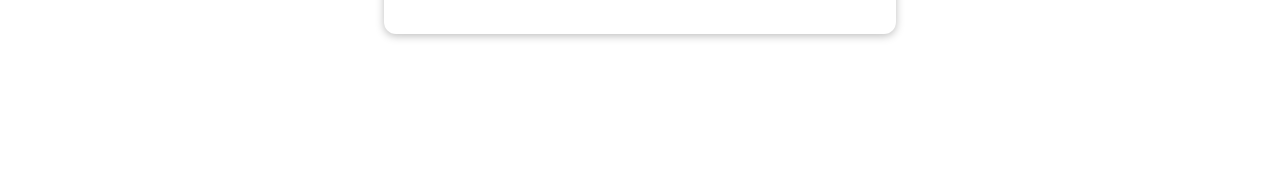
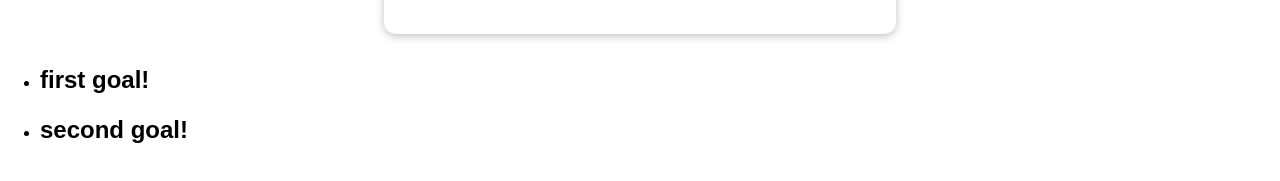
Before and after one commit to fuadsuleyman/vue-component-deep, a Vue app: page / in a window 1280 px wide. Shown: the part 327-508 px from the top of the page. Built offline with nearby package versions, Linux system fonts and the light colour scheme.

Commit message:
additional advance info about slots

```diff
--- a/src/App.vue
+++ b/src/App.vue
@@ -7,21 +7,28 @@
       :info-text="activeUser.description"
       :role="activeUser.role"
     ></user-info>
+    <course-goals>
+      <template #default="slotProps">
+        <h2>{{ slotProps.item }}</h2>
+        <h1>{{ slotProps['another-prop'] }}</h1>
+      </template>
+    </course-goals>
   </div>
 </template>
 
 <script>
-import TheHeader from './components/TheHeader.vue';
-import BadgeList from './components/BadgeList.vue';
-import UserInfo from './components/UserInfo.vue';
+import TheHeader from "./components/TheHeader.vue";
+import BadgeList from "./components/BadgeList.vue";
+import UserInfo from "./components/UserInfo.vue";
+import CourseGoals from "./components/CourseGoals.vue";
 export default {
-  components: {TheHeader, BadgeList, UserInfo},
+  components: { TheHeader, BadgeList, UserInfo, CourseGoals },
   data() {
     return {
       activeUser: {
-        name: 'Maximilian Schwarzmüller',
-        description: 'Site owner and admin',
-        role: 'admin',
+        name: "Maximilian Schwarzmüller",
+        description: "Site owner and admin",
+        role: "admin",
       },
     };
   },
--- a/src/components/BaseCard.vue
+++ b/src/components/BaseCard.vue
@@ -12,9 +12,9 @@
 
 <script>
 export default {
-    mounted() {
-        console.log(`this.$slots.header: ${this.$slots.header}`);
-    },
+    // mounted() {
+    //     console.log(`this.$slots.header: ${this.$slots.header}`);
+    // },
 }
 </script>
 
--- /dev/null
+++ b/src/components/CourseGoals.vue
@@ -0,0 +1,17 @@
+<template>
+  <ul>
+    <li v-for="goal in goals" :key="goal">
+        <slot :item="goal" another-prop="HI"></slot>
+    </li>
+  </ul>
+</template>
+
+<script>
+export default {
+  data() {
+    return {
+      goals: ["first goal!", "second goal!"],
+    };
+  },
+};
+</script>
```
